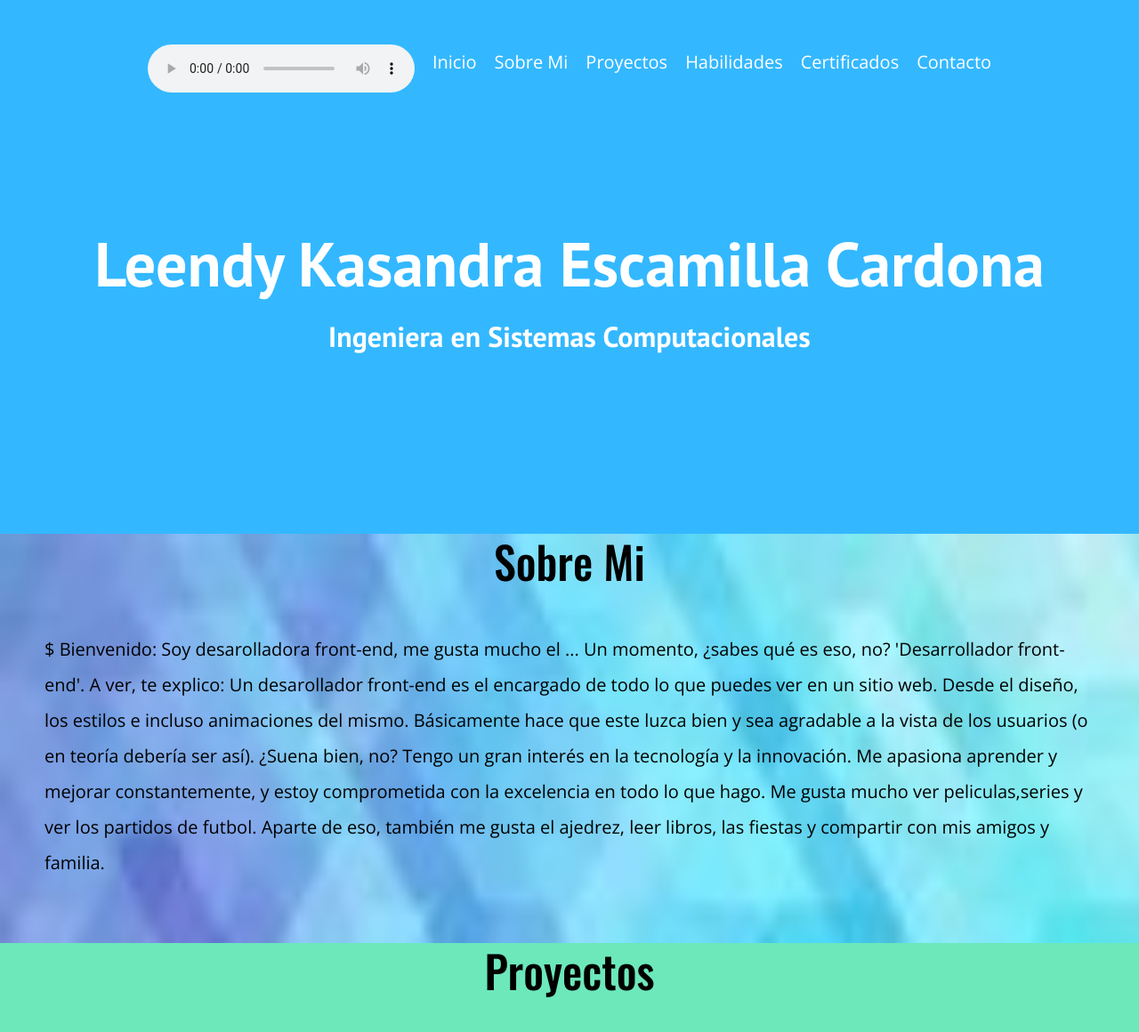
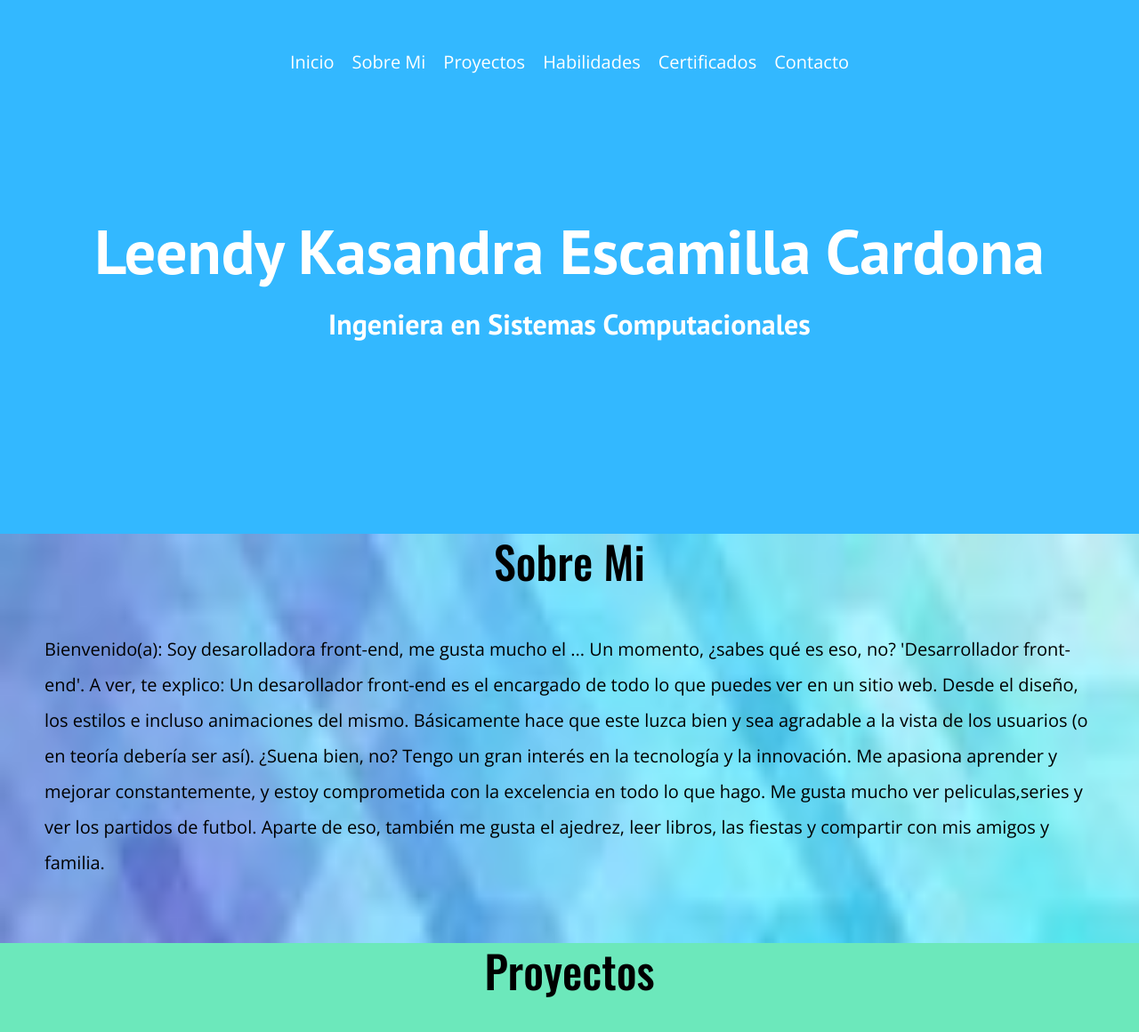
Before and after one commit to Leendy/Leendyportafolio.github.io, a plain HTML site: page index.html in a window 1280 px wide. Shown: the top 1160 px of the page at 89% size. Drawn offline with nearby package versions, Linux system fonts and the light colour scheme; no server answers; a script that the page names is missing.

Commit message:
Update index.html

```diff
--- a/index.html
+++ b/index.html
@@ -35,7 +35,7 @@
                 <h1 class="logo__nombre no-margin centrar-texto"><span class="logo__bold"></span></h1>
             </a>
             <nav class="navegacion">
-                <audio class="audio" src="audio/MILCK - Monster  Teen Wolf 6x15 Music [HD].mp3" autoplay controls loop></audio>
+
                 <a href="#inicio" class="navegacion__enlace">Inicio</a>
                 <a href="#sobre-mi" class="navegacion__enlace">Sobre Mi</a>
                 <a href="#proyectos" class="navegacion__enlace"> Proyectos </a>
@@ -58,13 +58,15 @@
             <div class="texto ">
                 <p class="descripcion">
                     <span id="tagline">
-                    $ Bienvenido:
+                   Bienvenido(a):
+
                     Soy desarolladora front-end, me gusta mucho el ... Un momento, ¿sabes qué es eso, no?
                     'Desarrollador front-end'. A ver, te explico:
                     Un desarollador front-end es el encargado de todo lo que puedes ver en un sitio web.
                     Desde el diseño, los estilos e incluso animaciones del mismo. Básicamente hace que este
                     luzca bien y sea agradable a la vista de los usuarios (o en teoría debería ser así).
                     ¿Suena bien, no?
+
                     Tengo un gran interés en la tecnología y la innovación. Me apasiona aprender y
                     mejorar constantemente, y estoy comprometida con la excelencia en todo lo que hago.
                     Me gusta mucho ver peliculas,series y ver los partidos de futbol. Aparte de eso,
@@ -129,8 +131,9 @@
     <!-- Contenido del pie de página -->
 </footer>
 
+
+<script src="https://code.jquery.com/jquery-3.6.0.min.js"></script>
 <script src="js/main.js"></script>
-<script src="https://code.jquery.com/jquery-3.6.0.min.js"></script>
 <script src="https://cdnjs.cloudflare.com/ajax/libs/baffle.js/0.3.0/baffle.min.js"></script>
 </body>
 </html>
```
